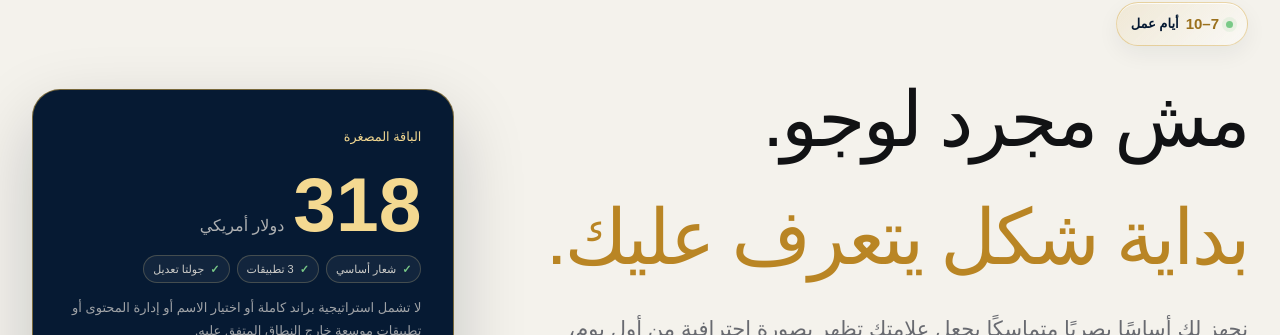
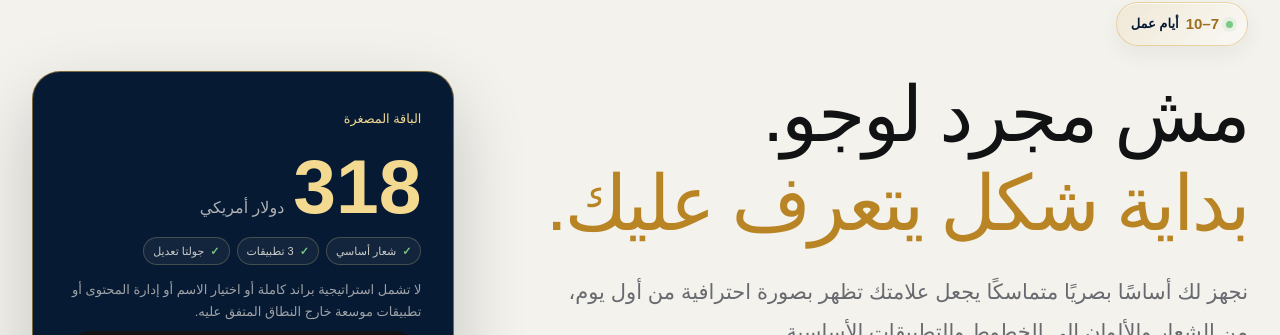
Before and after one commit to mohammedrashad2011-ui/Dewank-2026-website, a Next.js app: page /offers/mini-visual-identity in a window 1280 px wide. Shown: the part 212-547 px from the top of the page. Built offline with nearby package versions, Linux system fonts and the light colour scheme; no server answers; a web font is replaced by a local one.

Commit message:
Revert desktop hero spacing tweak

```diff
--- a/app/offers/mini-visual-identity/mini-visual-identity.css
+++ b/app/offers/mini-visual-identity/mini-visual-identity.css
@@ -7,15 +7,6 @@
 
 .mini-identity-page { --identity-rose: #d99788; --identity-gold: #d5a843; }
 .mini-identity-hero { align-items: center; }
-.mini-identity-hero h1 {
-  line-height: 1.28;
-  text-wrap: balance;
-}
-.mini-identity-hero h1 em {
-  display: block;
-  margin-top: 16px;
-  line-height: 1.22;
-}
 
 .mini-identity-answer {
   display: grid;
@@ -107,14 +98,6 @@
   .offers-grid-six .compact-offer-card { grid-column: span 6; min-height: 520px; }
   .offers-grid-six .compact-offer-card h2 { font-size: clamp(34px, 4.2vw, 56px); }
   .offers-grid-six .offers-note { grid-column: 1 / -1; min-height: 220px; }
-  .mini-identity-hero h1 {
-    font-size: clamp(54px, 6vw, 88px);
-    line-height: 1.3;
-  }
-  .mini-identity-hero h1 em {
-    margin-top: 20px;
-    line-height: 1.24;
-  }
 }
 
 @media (max-width: 860px) {
@@ -126,8 +109,8 @@
 
 @media (max-width: 620px) {
   .mini-identity-hero { padding-top: 58px; padding-bottom: 74px; }
-  .mini-identity-hero h1 { font-size: clamp(36px, 11.4vw, 54px); line-height: 1.34; }
-  .mini-identity-hero h1 em { margin-top: 12px; line-height: 1.28; }
+  .mini-identity-hero h1 { font-size: clamp(36px, 11.4vw, 54px); line-height: 1.3; }
+  .mini-identity-hero h1 em { display: inline-block; margin-top: 8px; }
   .mini-identity-answer { margin-top: 18px; padding: 14px; }
   .mini-identity-proof { gap: 26px; padding-bottom: 92px; }
   .identity-board { padding: 18px; border-radius: 24px; }
```
